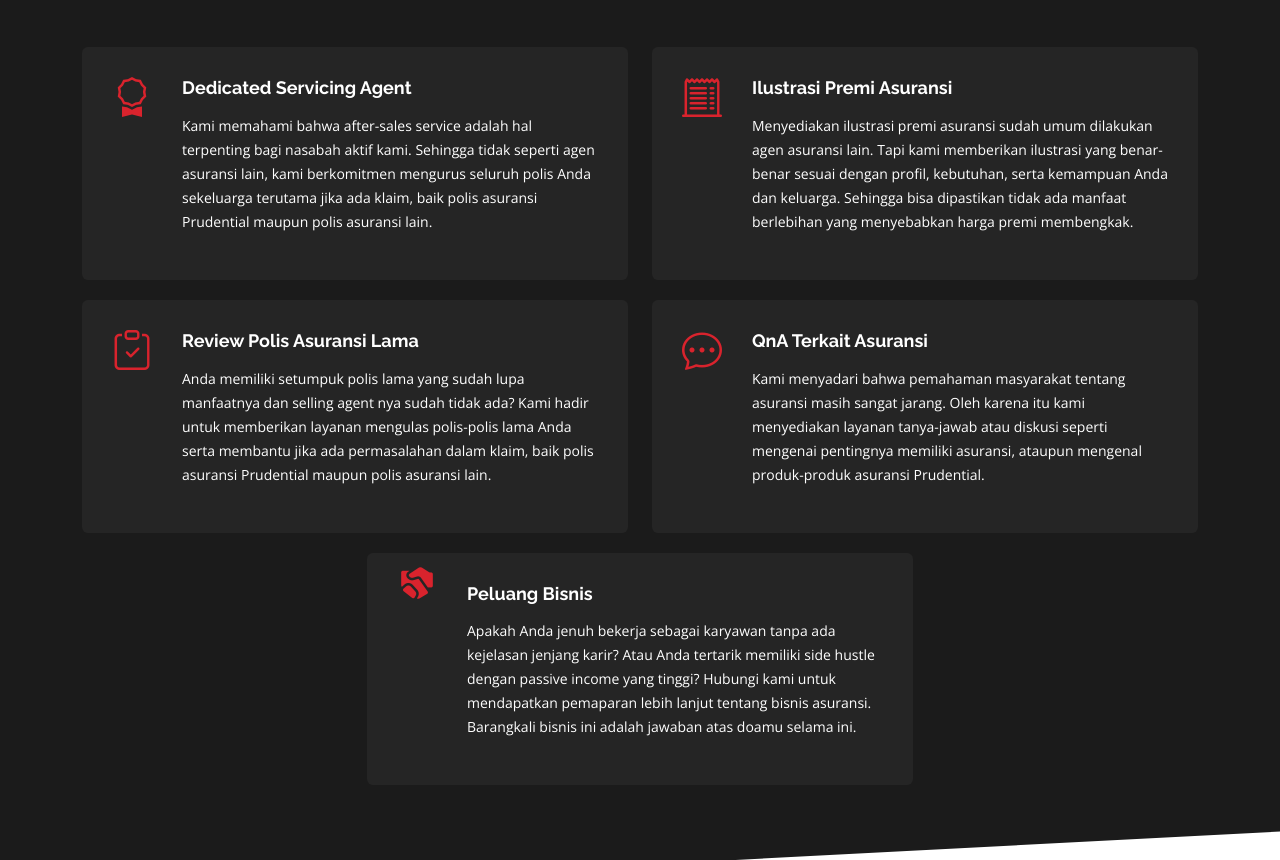
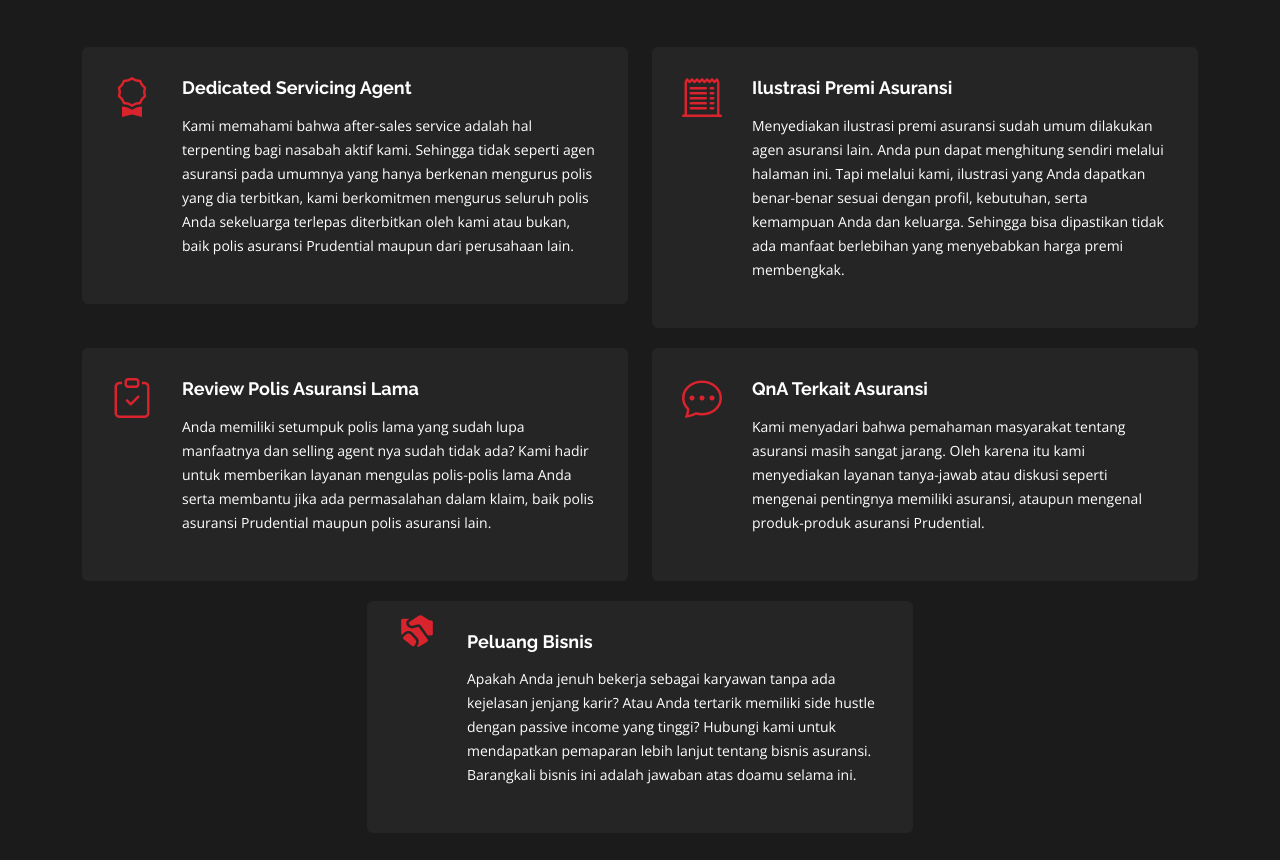
Before and after one commit to limwilliam10/PRUfesorAsuransi, a plain HTML site: page index.html in a window 1280 px wide. Shown: the part 2626-3486 px from the top of the page. Drawn offline with nearby package versions, Linux system fonts and the light colour scheme.

Commit message:
Update index.html

```diff
--- a/index.html
+++ b/index.html
@@ -346,14 +346,14 @@
             <div class="icon-box" data-aos="fade-up" data-aos-delay="100">
               <i class="bi bi-award"></i>
               <h4><a href="get-quote">Dedicated Servicing Agent</a></h4>
-              <p>Kami memahami bahwa after-sales service adalah hal terpenting bagi nasabah aktif kami. Sehingga tidak seperti agen asuransi lain, kami berkomitmen mengurus seluruh polis Anda sekeluarga terutama jika ada klaim, baik polis asuransi Prudential maupun polis asuransi lain.</p>
+              <p>Kami memahami bahwa after-sales service adalah hal terpenting bagi nasabah aktif kami. Sehingga tidak seperti agen asuransi pada umumnya yang hanya berkenan mengurus polis yang dia terbitkan, kami berkomitmen mengurus seluruh polis Anda sekeluarga terlepas diterbitkan oleh kami atau bukan, baik polis asuransi Prudential maupun dari perusahaan lain.</p>
             </div>
           </div>
           <div class="col-md-6 mt-4 mt-md-0">
             <div class="icon-box" data-aos="fade-up" data-aos-delay="200">
               <i class="bi bi-receipt-cutoff"></i>
               <h4><a href="get-quote">Ilustrasi Premi Asuransi</a></h4>
-              <p>Menyediakan ilustrasi premi asuransi sudah umum dilakukan agen asuransi lain. Tapi kami memberikan ilustrasi yang benar-benar sesuai dengan profil, kebutuhan, serta kemampuan Anda dan keluarga. Sehingga bisa dipastikan tidak ada manfaat berlebihan yang menyebabkan harga premi membengkak.</p>
+              <p>Menyediakan ilustrasi premi asuransi sudah umum dilakukan agen asuransi lain. Anda pun dapat menghitung sendiri melalui halaman ini. Tapi melalui kami, ilustrasi yang Anda dapatkan benar-benar sesuai dengan profil, kebutuhan, serta kemampuan Anda dan keluarga. Sehingga bisa dipastikan tidak ada manfaat berlebihan yang menyebabkan harga premi membengkak.</p>
             </div>
           </div>
           <div class="col-md-6 mt-4 mt-md-0">
```
